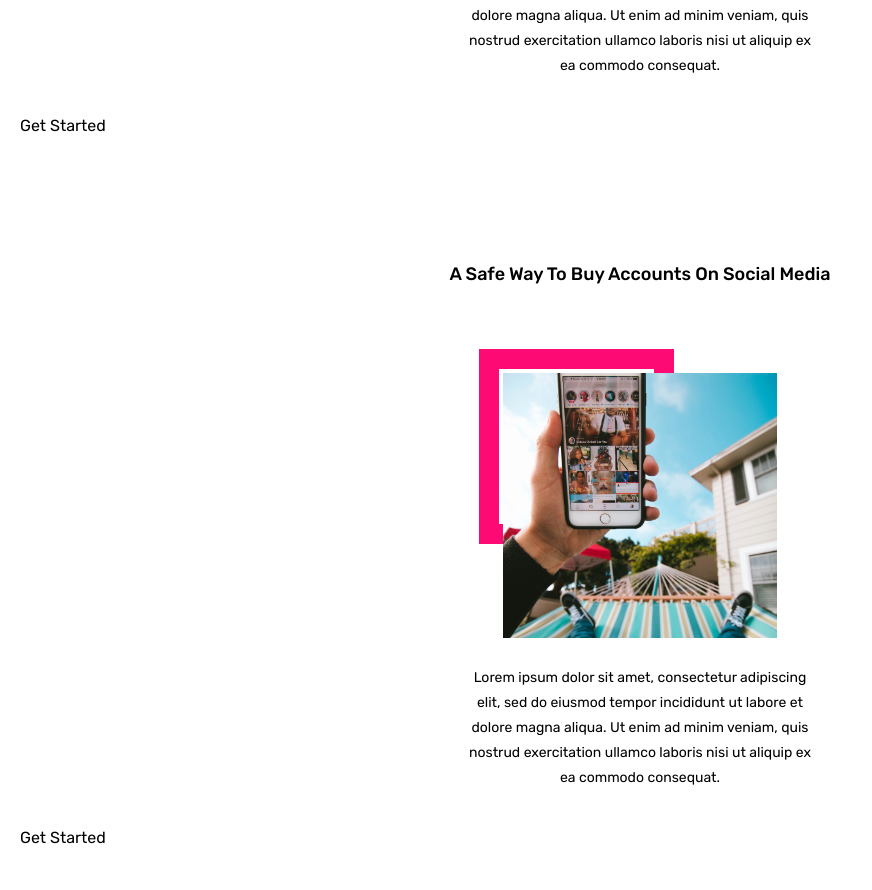
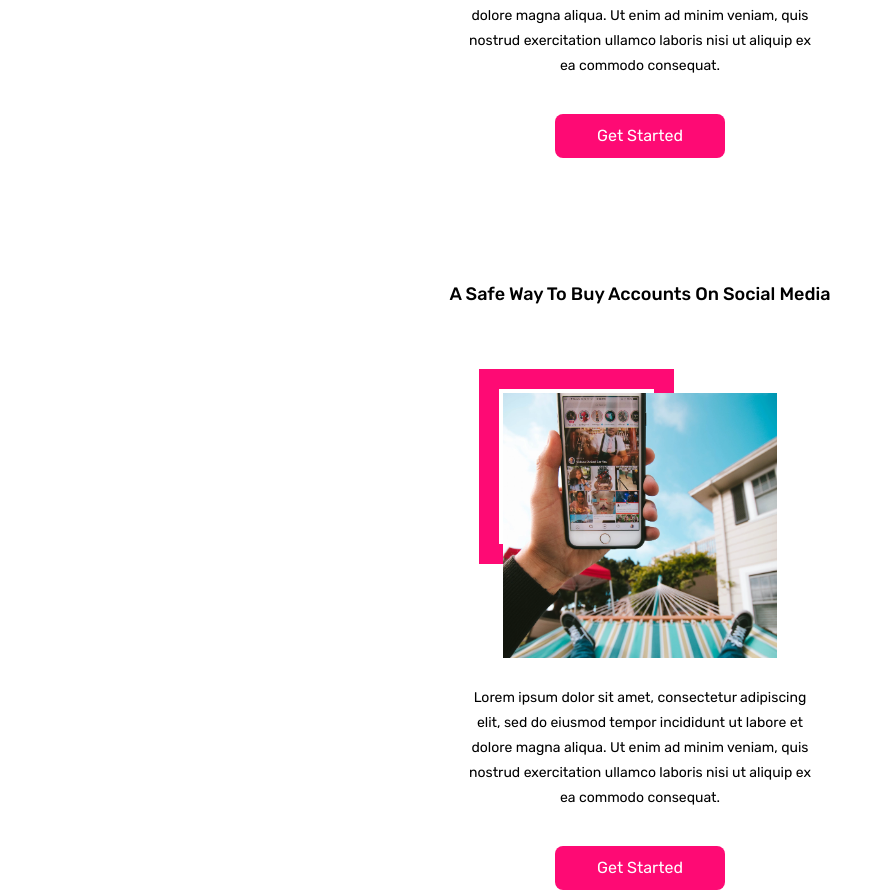
Before and after one commit to hemarle/sociall, a React (Create React App) app: page / in a window 1280 px wide. Shown: the part 1247-2137 px from the top of the page, without its empty margins (0-872 px from the left). Before the commit the page ends 2097 px from the top, so only its background shows below. Built offline with nearby package versions, Linux system fonts and the light colour scheme.

Commit message:
button styling created

```diff
--- a/src/App.css
+++ b/src/App.css
@@ -5,3 +5,14 @@
   --red: #fe0a74;
   --black: #270212;
 }
+.button {
+  background-color: var(--red);
+  color: white;
+  width: 170px;
+  height: 44px;
+  display: flex;
+  align-items: center;
+  justify-content: center;
+  border-radius: 8px;
+  margin-inline: auto;
+}
```
